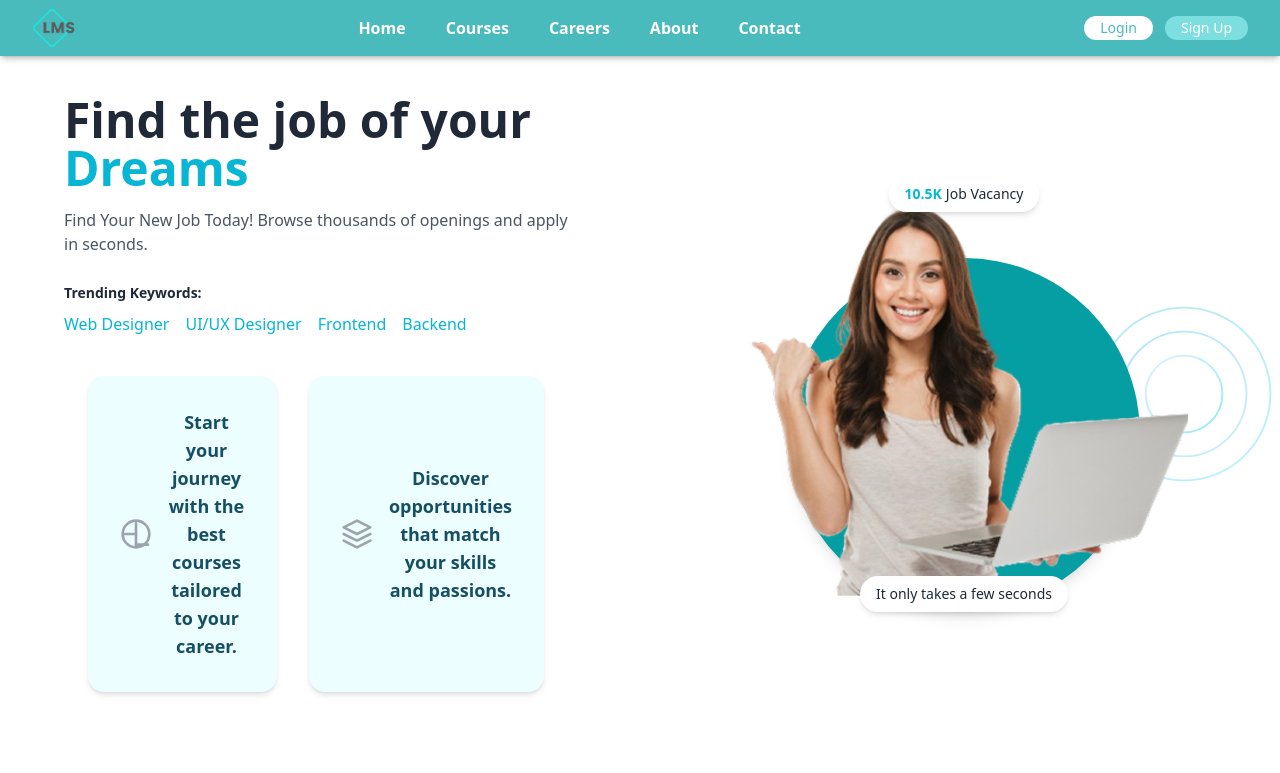
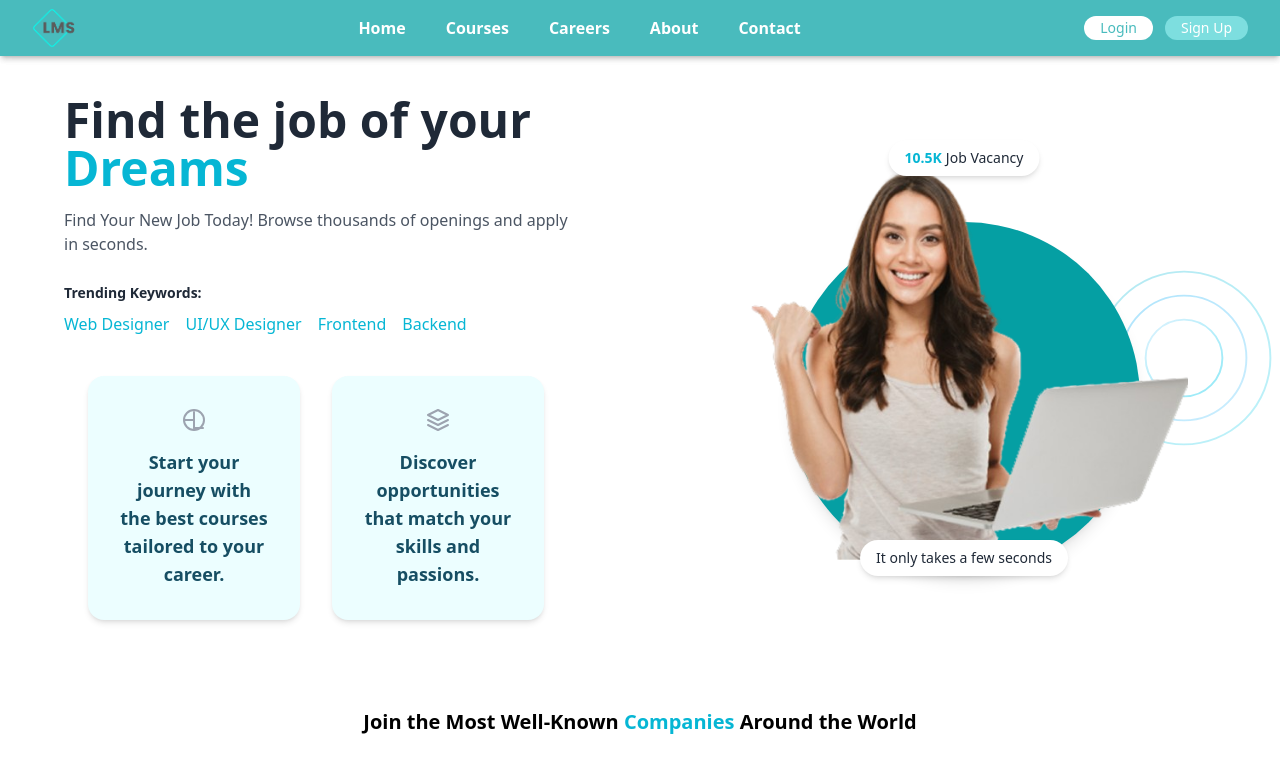
Before and after one commit to Navneetupa/LMS-APP, a React (Create React App) app: page /career in a window 1280 px wide. Shown: the top 773 px of the page. Built offline with nearby package versions, Linux system fonts and the light colour scheme.

Commit message:
recent updates

```diff
--- a/src/Pages/Career.js
+++ b/src/Pages/Career.js
@@ -47,9 +47,9 @@ export default function Career() {
 
             {/* Updated Attractive Cards Section */}
           <div className="mt-10 flex flex-col sm:flex-row justify-center gap-8 max-w-4xl mx-auto px-6">
-              <div className="bg-cyan-50 p-8 rounded-2xl shadow-md hover:shadow-lg transition-shadow duration-300 flex-1 flex items-center gap-4">
+  <div className="bg-cyan-50 p-8 rounded-2xl shadow-md hover:shadow-lg transition-shadow duration-300 flex-1 flex flex-col items-center gap-4">
     <svg
-                  className="w-8 h-8 text-gray-400 flex-shrink-0"
+      className="w-6 h-6 text-gray-400 flex-shrink-0"
       fill="none"
       stroke="currentColor"
       strokeWidth="2"
@@ -68,9 +68,9 @@ export default function Career() {
     </p>
   </div>
 
-              <div className="bg-cyan-50 p-8 rounded-2xl shadow-md hover:shadow-lg transition-shadow duration-300 flex-1 flex items-center gap-4">
+  <div className="bg-cyan-50 p-8 rounded-2xl shadow-md hover:shadow-lg transition-shadow duration-300 flex-1 flex flex-col items-center gap-4">
     <svg
-                  className="w-8 h-8 text-gray-400 flex-shrink-0"
+      className="w-6 h-6 text-gray-400 flex-shrink-0"
       fill="none"
       stroke="currentColor"
       strokeWidth="2"
@@ -89,7 +89,6 @@ export default function Career() {
   </div>
 </div>
 </div>
-
           {/* Circular SVG Design */}
           <div className="hidden md:block absolute top-0 right-0 h-full w-48 z-0 pointer-events-none flex justify-center items-center">
             <svg viewBox="0 0 200 200" fill="none" xmlns="http://www.w3.org/2000/svg" className="w-full h-full">
```
Lines whose indentation alone changed are shown as unchanged.
